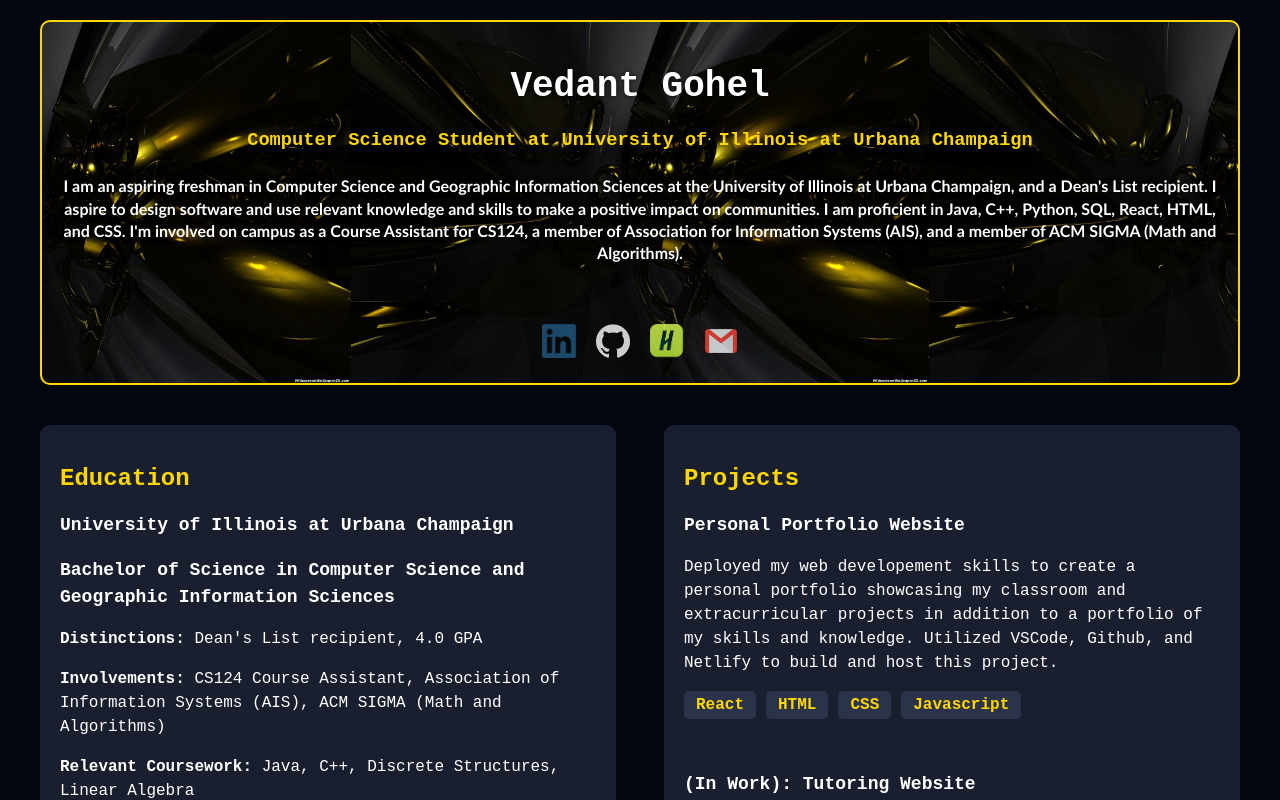
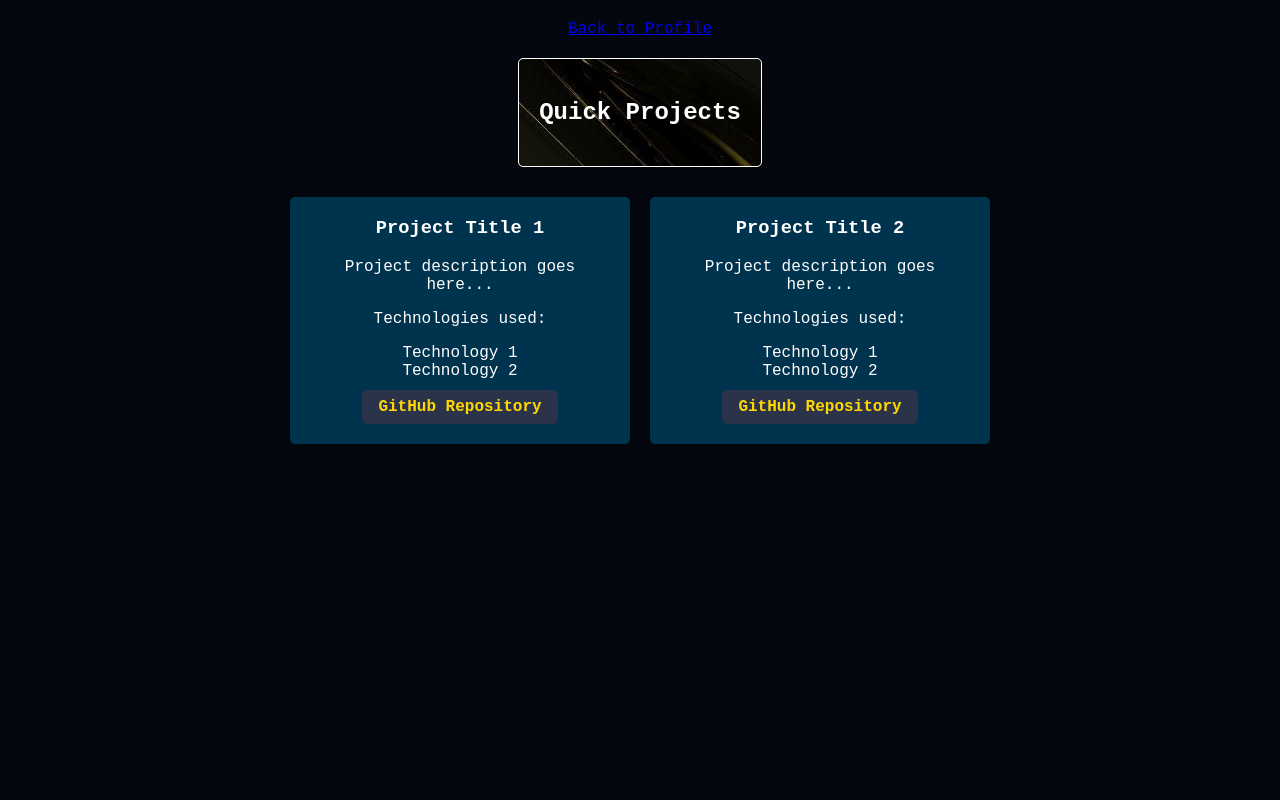
Before and after one commit to VedantCars2004/Personal-Portfolio, a React (Create React App) app: page /projects in a window 1280 px wide. Shown: the top 800 px of the page. Built offline with nearby package versions, Linux system fonts and the light colour scheme.

Commit message:
added second page with some css

```diff
--- a/package.json
+++ b/package.json
@@ -8,7 +8,8 @@
     "@testing-library/user-event": "^13.5.0",
     "react": "^18.2.0",
     "react-dom": "^18.2.0",
-    "react-scripts": "5.0.1",
+    "react-router-dom": "^6.22.3",
+    "react-scripts": "^5.0.1",
     "web-vitals": "^2.1.4"
   },
   "scripts": {
--- a/src/App.css
+++ b/src/App.css
@@ -1,3 +1,230 @@
+/* profile page code */
+body {
+    font-family: 'Courier New', Courier, monospace;
+    margin: 0;
+    padding: 0;
+    background-color: #04070d;
+    color: #ffffff;
+  }
+
+  .profile-container {
+    max-width: 1200px;
+    margin: 0 auto;
+    padding: 20px;
+    display: flex;
+    flex-wrap: wrap;
+    justify-content: space-between;
+  }
+
+  .profile-info {
+    text-align: center;
+    margin-bottom: 40px;
+    flex-basis: 100%;
+    border: 2px solid #FFD700;
+    padding: 20px;
+    border-radius: 10px;
+    background-image: url('./Assets/profile-info-background.jpg');
+    background-size: contain;
+    background-position: center;
+    background-attachment: fixed;
+    box-shadow: 0 4px 8px rgba(0, 0, 0, 0.1);
+    background-color: rgb(0, 0, 0);
+  }
+
+  .profile-info h1 {
+    font-size: 36px;
+    margin-bottom: 10px;
+    font-family: 'Roboto Mono', monospace;
+    color: #fff;
+    text-shadow: 0 0 5px rgba(0, 0, 0, 0.8);
+  }
+
+  .profile-info h3 {
+    color: #FFD700;
+    line-height: 1.5;
+    text-shadow: 0 10px 10px rgba(0, 0, 0, 0.8);
+  }
+
+  .profile-info h4 {
+    font-family:'Gill Sans', 'Gill Sans MT', Calibri, 'Trebuchet MS', sans-serif;
+    font-weight: 600;
+    line-height: 1.4;
+    color: #fff;
+    text-shadow: 0 0 5px rgba(0, 0, 0, 0.8);
+  }
+
+  .profile-info p {
+    font-size: 18px;
+    line-height: 1.5;
+    color: #fff;
+    text-shadow: 0 0 5px rgba(0, 0, 0, 0.8);
+  }
+
+  .social-links {
+    display: flex;
+    justify-content: center;
+    margin-top: 20px;
+  }
+
+  .social-links a {
+    margin: 0 10px;
+    transition: transform 0.3s ease;
+  }
+
+  .social-links a:hover {
+    transform: scale(1.3);
+  }
+
+  .social-links a:not(:hover) {
+    opacity: 0.8;
+  }
+
+  .social-links img {
+    width: 34px;
+    height: 34px;
+  }
+
+  .sections-left, .sections-right {
+    flex-basis: 48%;
+  }
+
+  .sections-left > div,
+  .sections-right > div {
+    margin-bottom: 40px;
+    padding: 20px;
+    background-color: #1a1f2f;
+    border-radius: 10px;
+    box-shadow: 0 4px 8px rgba(0, 0, 0, 0.1);
+    transition: transform 0.5s ease, border 0.5s ease, box-shadow 0.5s ease;
+  }
+
+  .sections-left > div:hover,
+  .sections-right > div:hover {
+    transform: scale(1.01);
+    border: 2px solid #929292;
+    box-shadow: 0px 8px 8px rgba(245, 253, 1, 0.473);
+  }
+
+  .sections-left h2, .sections-right h2 {
+    font-size: 24px;
+    margin-bottom: 20px;
+    font-family: 'Roboto Mono', monospace;
+    color: #FFD700;
+  }
+
+  .sections-left h3, .sections-right h3 {
+    font-size: 18px;
+    margin-bottom: 10px;
+    font-family: 'Roboto Mono', monospace;
+    line-height: 1.5;
+  }
+
+  .sections-left p, .sections-right p {
+    font-size: 16px;
+    line-height: 1.5;
+    margin-bottom: 10px;
+  }
+
+  .sections-left ul, .sections-right ul {
+    list-style-type: none;
+    padding-left: 0;
+    display: flex;
+    flex-wrap: wrap;
+    gap: 10px;
+  }
+
+  .sections-left li, .sections-right li {
+    font-size: 16px;
+    background-color: #2b334a;
+    padding: 5px 12px;
+    border-radius: 5px;
+    color: #FFD700;
+    font-weight: bold;
+    transition: transform 0.5s ease;
+  }
+
+  .sections-left li:hover, .sections-right li:hover {
+    transform: scale(1.05);
+    box-shadow: 0px 2px 2px rgba(245, 253, 1, 0.473);
+    border: 1px solid #929292;
+  }
+/* projects page code */
+
+.projects-container {
+  display: flex;
+  flex-direction: column;
+  align-items: center;
+  padding: 20px;
+  background-color: #04070d;
+}
+
+.back-link {
+  margin-bottom: 20px;
+}
+
+.intro-box {
+  background-color: #00334d;
+  font-family: 'Roboto Mono', monospace;
+  color: #fff;
+  padding: 20px;
+  border : 1px solid white;
+  border-radius: 5px;
+  margin-bottom: 20px;
+}
+
+.project-boxes {
+  display: flex;
+  flex-wrap: wrap;
+  justify-content: center;
+  font-family: 'Roboto Mono', monospace;
+}
+
+.project-box {
+  font-family: 'Roboto Mono', monospace;
+  background-color: #00334d;
+  color: #fff;
+  padding: 20px;
+  border-radius: 5px;
+  margin: 10px;
+  max-width: 300px;
+  text-align: center;
+  box-shadow: 0 4px 8px rgba(0, 0, 0, 0.1);
+  transition: transform 0.5s ease, border 0.5s ease, box-shadow 0.5s ease;
+}
+
+.project-box:hover {
+  transform: scale(1.01);
+  border: 3px solid rgb(199, 199, 199);
+  box-shadow: 0px 8px 8px rgba(245, 253, 1, 0.473);
+}
+
+.project-box h3 {
+  margin-top: 0;
+  font-family: 'Roboto Mono', monospace;
+}
+
+.project-box ul {
+  list-style-type: none;
+  padding: 0;
+  margin-bottom: 10px;
+}
+
+.project-box a {
+  display: inline-block;
+  font-family: 'Courier New', Courier, monospace;
+  background-color: #2b334a;
+  color: yellow;
+  padding: 8px 16px;
+  text-decoration: none;
+  border-radius: 5px;
+  transition: 0.3s;
+}
+
+.project-box a:hover {
+  transform: scale(1.05);
+  box-shadow: 0px 2px 2px rgba(245, 253, 1, 0.473);
+  border: 1.5px solid white;
+}
 body {
   font-family: 'Courier New', Courier, monospace;
   margin: 0;
@@ -30,19 +257,18 @@ body {
   background-color: rgb(0, 0, 0);
 }
 
-
 .profile-info h1 {
   font-size: 36px;
   margin-bottom: 10px;
   font-family: 'Roboto Mono', monospace;
   color: #fff;
-    text-shadow: 0 0 5px rgba(0, 0, 0, 0.8);
+  text-shadow: 0 0 5px rgba(0, 0, 0, 0.8);
 }
 
 .profile-info h3 {
   color: #FFD700;
   line-height: 1.5;
-    text-shadow: 0 10px 10px rgba(0, 0, 0, 0.8);
+  text-shadow: 0 10px 10px rgba(0, 0, 0, 0.8);
 }
 
 .profile-info h4 {
@@ -50,14 +276,14 @@ body {
   font-weight: 600;
   line-height: 1.4;
   color: #fff;
-    text-shadow: 0 0 5px rgba(0, 0, 0, 0.8);
+  text-shadow: 0 0 5px rgba(0, 0, 0, 0.8);
 }
 
 .profile-info p {
   font-size: 18px;
   line-height: 1.5;
   color: #fff;
-    text-shadow: 0 0 5px rgba(0, 0, 0, 0.8);
+  text-shadow: 0 0 5px rgba(0, 0, 0, 0.8);
 }
 
 .social-links {
@@ -148,3 +374,95 @@ body {
   box-shadow: 0px 2px 2px rgba(245, 253, 1, 0.473);
   border: 1px solid #929292;
 }
+
+.projects-container {
+  display: flex;
+  flex-direction: column;
+  align-items: center;
+  padding: 20px;
+  background-color: #04070d;
+}
+
+.profile-info {
+  text-align: center;
+  margin-bottom: 40px;
+  flex-basis: 100%;
+  border: 2px solid #FFD700;
+  padding: 20px;
+  border-radius: 10px;
+  background-size: contain;
+  background-position: center;
+  background-attachment: fixed;
+  box-shadow: 0 4px 8px rgba(0, 0, 0, 0.1);
+  background-color: rgb(0, 0, 0);
+}
+
+.back-link {
+  margin-bottom: 20px;
+}
+
+.intro-box {
+  background-color: #00334d;
+  font-family: 'Roboto Mono', monospace;
+  color: #fff;
+  background-image: url('./Assets/profile-info-background.jpg');
+  padding: 20px;
+  border : 1px solid white;
+  border-radius: 5px;
+  margin-bottom: 20px;
+}
+
+.project-boxes {
+  display: flex;
+  flex-wrap: wrap;
+  justify-content: center;
+  font-family: 'Roboto Mono', monospace;
+}
+
+.project-box {
+  font-family: 'Roboto Mono', monospace;
+  background-color: #00334d;
+  color: #fff;
+  padding: 20px;
+  border-radius: 5px;
+  margin: 10px;
+  max-width: 300px;
+  text-align: center;
+  box-shadow: 0 4px 8px rgba(0, 0, 0, 0.1);
+  transition: transform 0.5s ease, border 0.5s ease, box-shadow 0.5s ease;
+}
+
+.project-box:hover {
+  transform: scale(1.01);
+  border: 3px solid rgb(199, 199, 199);
+  box-shadow: 0px 8px 8px rgba(245, 253, 1, 0.473);
+}
+
+.project-box h3 {
+  margin-top: 0;
+  font-family: 'Roboto Mono', monospace;
+}
+
+.project-box ul {
+  list-style-type: none;
+  padding: 0;
+  margin-bottom: 10px;
+}
+
+.project-box a {
+  display: inline-block;
+  font-family: 'Courier New', Courier, monospace;
+  background-color: #2b334a;
+  color:  #FFD700;
+  padding: 8px 16px;
+  font-weight: bold;
+  text-decoration: none;
+  border-radius: 5px;
+  transition: 0.3s;
+}
+
+.project-box a:hover {
+  transform: scale(1.05);
+  box-shadow: 0px 2px 2px rgba(245, 253, 1, 0.473);
+  border: 1.5px solid white;
+}
--- a/src/App.js
+++ b/src/App.js
@@ -1,19 +1,20 @@
 import React from 'react';
 import './App.css';
-import ProfilePage from './ProfilePage';
-
-
-
+import { BrowserRouter as Router, Route, Routes } from 'react-router-dom';
+import ProfilePage from './ProfilePage.js';
+import ProjectsPage from './ProjectsPage.js';
 
 const App = () => {
-return (
-  <div className="app">
-    <ProfilePage />
-  </div>
-);
+  return (
+    <Router>
+      <div className="app">
+        <Routes>
+          <Route path="/" element={<ProfilePage />} />
+          <Route path="/projects" element={<ProjectsPage />} />
+        </Routes>
+      </div>
+    </Router>
+  );
 };
 
-
-
-
 export default App;
--- a/src/ProfilePage.js
+++ b/src/ProfilePage.js
@@ -3,9 +3,14 @@ import LinkedinLogo from './Assets/linkedin_logo.png';
 import GithubLogo from './Assets/github_logo.png';
 import EmailLogo from './Assets/email_logo.png';
 import HandshakeLogo from './Assets/handshake_logo.png';
+import { useEffect } from 'react';
+import { Link } from 'react-router-dom';
 
 
 const ProfilePage = () => {
+    useEffect(() => {
+        document.title = 'Vedant Gohel';
+    }, []);
    return (
        <div className='profile-container'>
            <div className='profile-info'>
@@ -94,6 +99,7 @@ const ProfilePage = () => {
                    </ul>
                    <br></br>
                    <h3>Quick Projects</h3>
+                   <Link to="/projects"><h3>Quick Projects</h3></Link>
                    <p>Small scale projects made in C++ and Java that perform tasks such as seam carving an image or finding the
                        easiest path over a mountain using input of elevation data.
                    </p>
--- /dev/null
+++ b/src/ProjectsPage.js
@@ -0,0 +1,45 @@
+import React from 'react';
+import { Link } from 'react-router-dom';
+import './App.css';
+
+const ProjectsPage = () => {
+  return (
+    <div className="projects-container">
+      <div className="back-link">
+        <Link to="/">Back to Profile</Link>
+      </div>
+      <div className="intro-box">
+        <h2>Quick Projects</h2>
+      </div>
+      <div className="project-boxes">
+        <div className="project-box">
+          <h3>Project Title 1</h3>
+          <p>Project description goes here...</p>
+          <p>Technologies used:</p>
+          <ul>
+            <li>Technology 1</li>
+            <li>Technology 2</li>
+          </ul>
+          <a href="https://github.com/your-username/project-repo-1" target="_blank" rel="noopener noreferrer">
+            GitHub Repository
+          </a>
+        </div>
+        <div className="project-box">
+          <h3>Project Title 2</h3>
+          <p>Project description goes here...</p>
+          <p>Technologies used:</p>
+          <ul>
+            <li>Technology 1</li>
+            <li>Technology 2</li>
+          </ul>
+          <a href="https://github.com/your-username/project-repo-2" target="_blank" rel="noopener noreferrer">
+            GitHub Repository
+          </a>
+        </div>
+        {/* Add more project boxes as needed */}
+      </div>
+    </div>
+  );
+};
+
+export default ProjectsPage;
```
Also changed, not shown: 1 other file (tests, documents, lock files or other folders).
